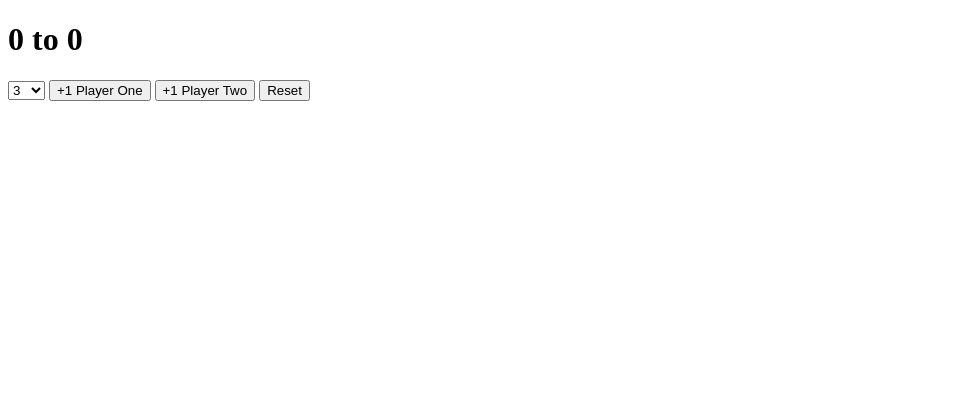
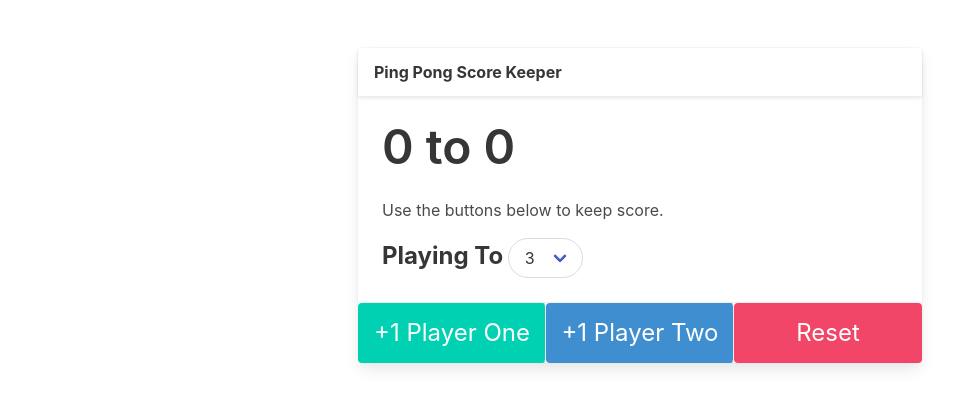
Before and after one commit to tarunbisht-24/30-Days-Javascript-Hacktoberfest2023, a plain HTML site: page Ping Pong Game/index.html in a window 1280 px wide. Shown: the whole page, without its empty margins (0-979 px from the left). Drawn offline with nearby package versions, Linux system fonts and the light colour scheme.

Commit message:
Update index.html

```diff
--- a/Ping Pong Game/index.html
+++ b/Ping Pong Game/index.html
@@ -5,9 +5,25 @@
     <meta http-equiv="X-UA-Compatible" content="IE=edge">
     <meta name="viewport" content="width=device-width, initial-scale=1.0">
     <title>Score Keeper</title>
+    <link rel="stylesheet" href="https://cdn.jsdelivr.net/npm/bulma@0.9.4/css/bulma.min.css">
 </head>
 <body>
-    <h1><span id="p1Display">0</span> to <span id="p2Display">0</span></h1>
+    <section class="section">
+    <div class="container">
+        <div class="columns">
+            <div class="column is-half is-offset-one-quarter">
+                <div class="card">
+                    <header class="card-header">
+                      <p class="card-header-title">
+                        Ping Pong Score Keeper
+                      </p>
+                    </header>
+                    <div class="card-content">
+                      <div class="content">
+                        <h1 class="title is-1"><span id="p1Display">0</span> to <span id="p2Display">0</span></h1>
+                        <p class="subtitles">Use the buttons below to keep score.</p>
+                        <label for="playto" class="label is-large is-inline">Playing To</label>
+                        <div class=" select is-rounded">
                             <select name="" id="playto">
                                 <option value="3">3</option>
                                 <option value="4">4</option>
@@ -18,9 +34,19 @@
                                 <option value="9">9</option>
                                 <option value="10">10</option>
                             </select>
-    <button id="p1Button">+1 Player One</button>
-    <button id="p2Button">+1 Player Two</button>
-    <button id="reset">Reset</button>
+                        </div>
+                    </div>
+                    </div>
+                    <footer class="card-footer">
+                      <button id="p1Button" class="is-primary button card-footer-item is-large">+1 Player One</button>
+                      <button id="p2Button" class="is-info button card-footer-item is-large">+1 Player Two</button>
+                      <button id="reset" class="is-danger button card-footer-item is-large">Reset</button>
+                    </footer>
+                  </div>
+            </div>
+        </div>
+    </div>
+    </section>
 
     <script src="app.js"></script>
 </body>
```
Lines whose indentation alone changed are shown as unchanged.
